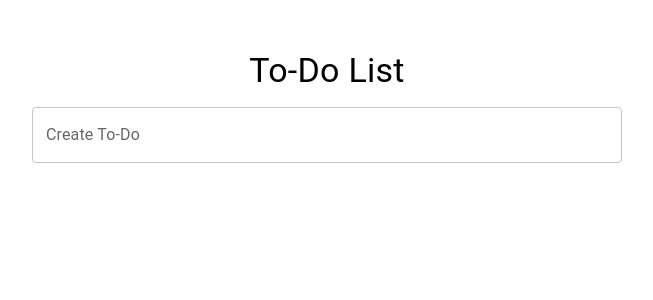
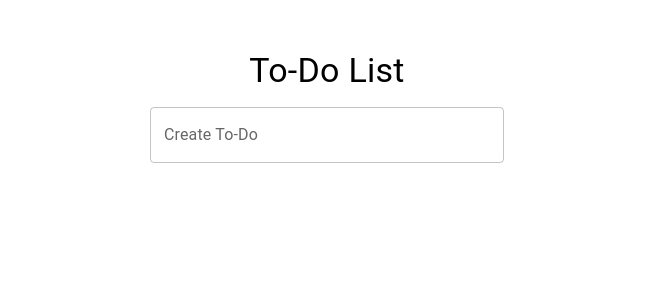
Before and after one commit to armoredpigeon/dn_fe-challenge, a React (Create React App) app: page / in a window 1280 px wide. Shown: the top 300 px of the page, without its empty margins (313-966 px from the left). Built offline with nearby package versions, Linux system fonts and the light colour scheme.

Commit message:
styling fix

```diff
--- a/src/Components/ToDoPage/CreateToDo/CreateToDo.css
+++ b/src/Components/ToDoPage/CreateToDo/CreateToDo.css
@@ -1,5 +1,5 @@
 .create-todo-container {
   margin: 15px;
-  margin-left: 25%;
-  margin-right:25%;
+  margin-left: 35%;
+  margin-right: 35%;
 }
```
